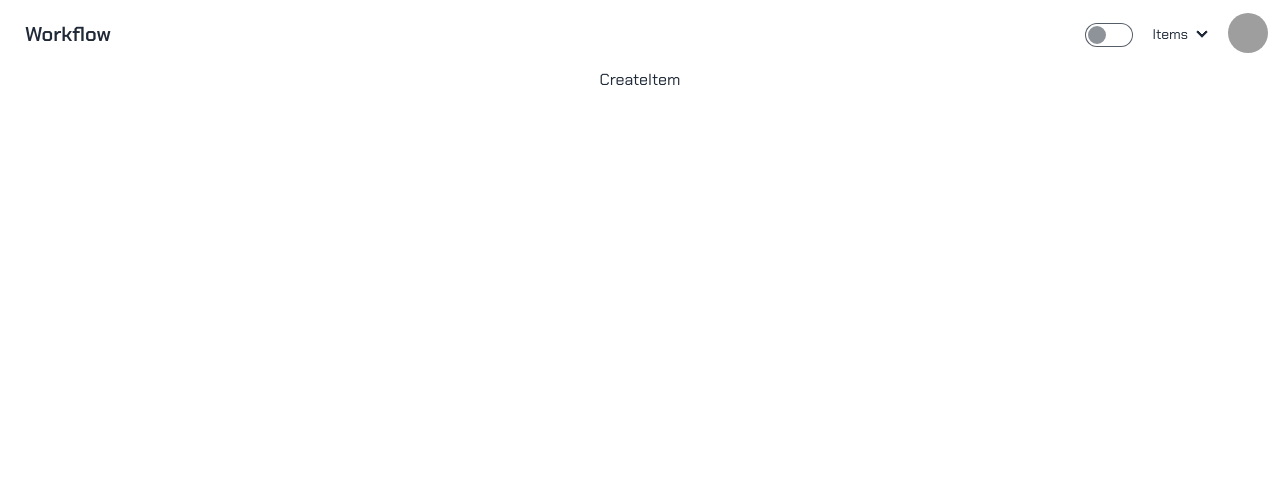
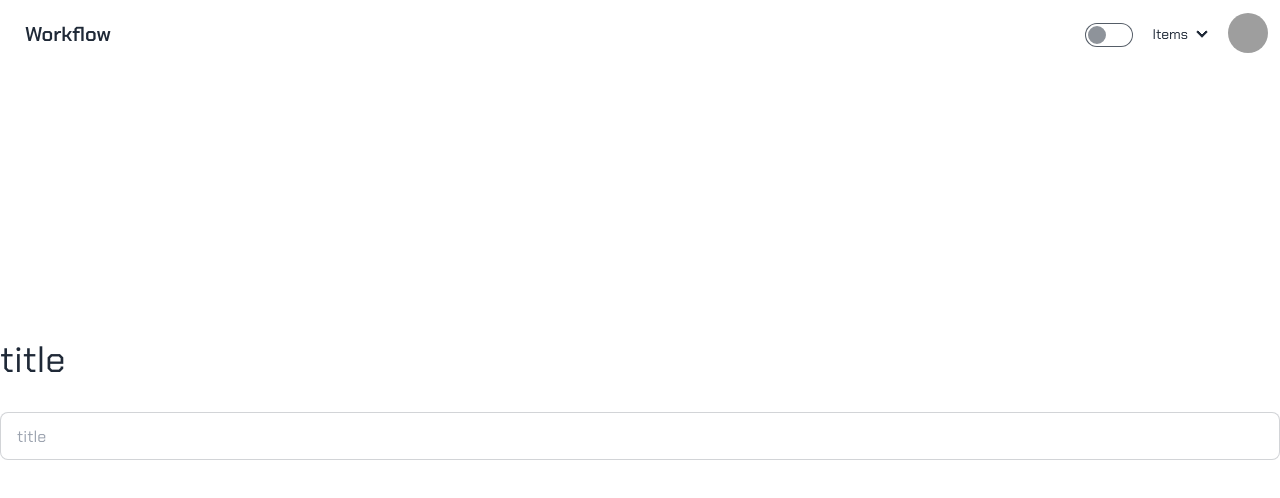
Before and after one commit to Kiratopat-s/workflow-fe, a Next.js app: page /create in a window 1280 px wide. Shown: the top 498 px of the page. Built offline with nearby package versions, Linux system fonts and the light colour scheme; grey boxes are pictures that could not be loaded.

Commit message:
try to complement theme

```diff
--- a/next.config.mjs
+++ b/next.config.mjs
@@ -1,4 +1,8 @@
 /** @type {import('next').NextConfig} */
-const nextConfig = {};
+const nextConfig = {
+  images: {
+    domains: ["img.daisyui.com"],
+  },
+};
 
 export default nextConfig;
--- a/src/app/(item)/create/page.tsx
+++ b/src/app/(item)/create/page.tsx
@@ -1,7 +1,31 @@
-import React from "react";
+"use client";
+import React, { useState } from "react";
+
+function InputCreatePageComponent({ name }: { name: string }) {
+  return (
+    <div className="absolute top-0 flex flex-col h-screen w-screen justify-center items-center gap-8">
+      <label className="self-start text-4xl" htmlFor={`text-${name}`}>
+        {name}
+      </label>
+      <input
+        id={`text-${name}`}
+        type="text"
+        placeholder={name}
+        className="input input-bordered w-full "
+      />
+    </div>
+  );
+}
 
 function CreateItem() {
-  return <div>CreateItem</div>;
+  const [title, setTitle] = useState<string>("");
+  const [amount, setAmount] = useState<number>(0);
+  const [quantity, setQuantity] = useState<number>(0);
+  return (
+    <>
+      <InputCreatePageComponent name={"title"} />
+    </>
+  );
 }
 
 export default CreateItem;
--- a/src/app/loadging.tsx
+++ b/src/app/loadging.tsx
@@ -1,4 +1,22 @@
 export default function Loading() {
   // You can add any UI inside Loading, including a Skeleton.
-  return <>Loading...</>;
+  return (
+    <>
+      <div className="border border-blue-300 shadow rounded-md p-4 max-w-sm w-full mx-auto">
+        <div className="animate-pulse flex space-x-4">
+          <div className="rounded-full bg-slate-700 h-10 w-10"></div>
+          <div className="flex-1 space-y-6 py-1">
+            <div className="h-2 bg-slate-700 rounded"></div>
+            <div className="space-y-3">
+              <div className="grid grid-cols-3 gap-4">
+                <div className="h-2 bg-slate-700 rounded col-span-2"></div>
+                <div className="h-2 bg-slate-700 rounded col-span-1"></div>
+              </div>
+              <div className="h-2 bg-slate-700 rounded"></div>
+            </div>
+          </div>
+        </div>
+      </div>
+    </>
+  );
 }
--- a/src/components/navbar/NavBar.tsx
+++ b/src/components/navbar/NavBar.tsx
@@ -1,6 +1,7 @@
 "use client";
+import Image from "next/image";
 import Link from "next/link";
-import React, { useState } from "react";
+import React, { useEffect, useState } from "react";
 
 function NavberButton({ title }: { title: string }) {
   return (
@@ -13,11 +14,13 @@ function NavberButton({ title }: { title: string }) {
 
 function NavBar() {
   const [isAuthenticated, setIsAuthenticated] = useState<boolean>(true);
-  const themeStatus =
-    document.documentElement.getAttribute("data-theme") || "light";
-  const [isToggleTheme, setIsToggleTheme] = useState<boolean>(
-    themeStatus === "dark"
-  );
+  const [isToggleTheme, setIsToggleTheme] = useState<boolean>(false);
+
+  useEffect(() => {
+    const themeStatus =
+      document.documentElement.getAttribute("data-theme") || "light";
+    setIsToggleTheme(themeStatus === "dark");
+  }, []);
 
   const handleThemeChange = () => {
     if (isToggleTheme) {
@@ -114,9 +117,11 @@ function NavBar() {
                   className="btn btn-ghost btn-circle avatar"
                 >
                   <div className="w-10 rounded-full ring-1 ring-white">
-                    <img
+                    <Image
                       alt="Tailwind CSS Navbar component"
                       src="https://img.daisyui.com/images/stock/photo-1534528741775-53994a69daeb.webp"
+                      width={500} // replace with actual image width
+                      height={300} // replace with actual image height
                     />
                   </div>
                 </div>
```
